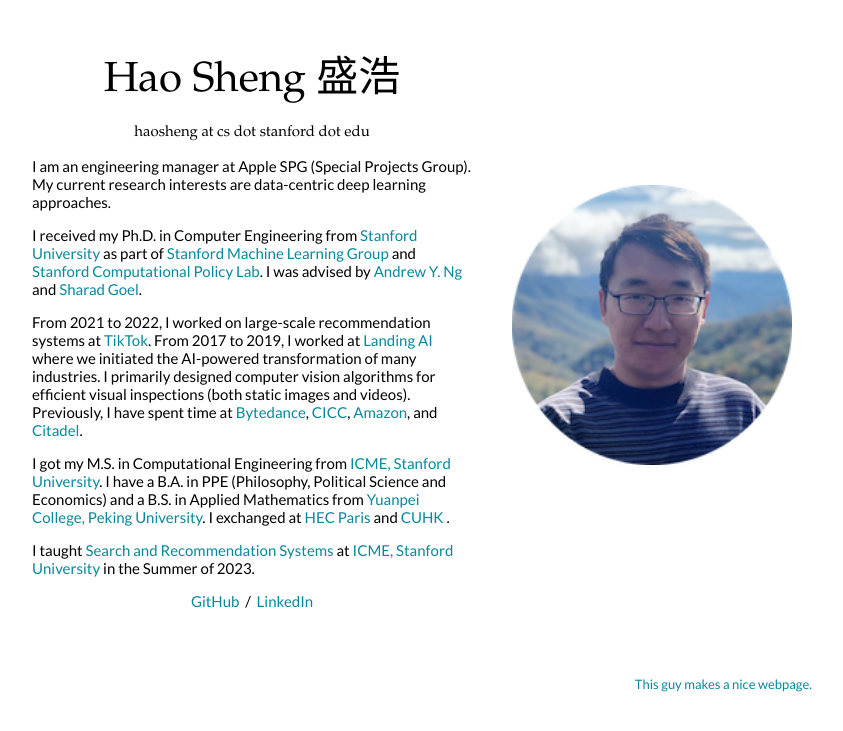
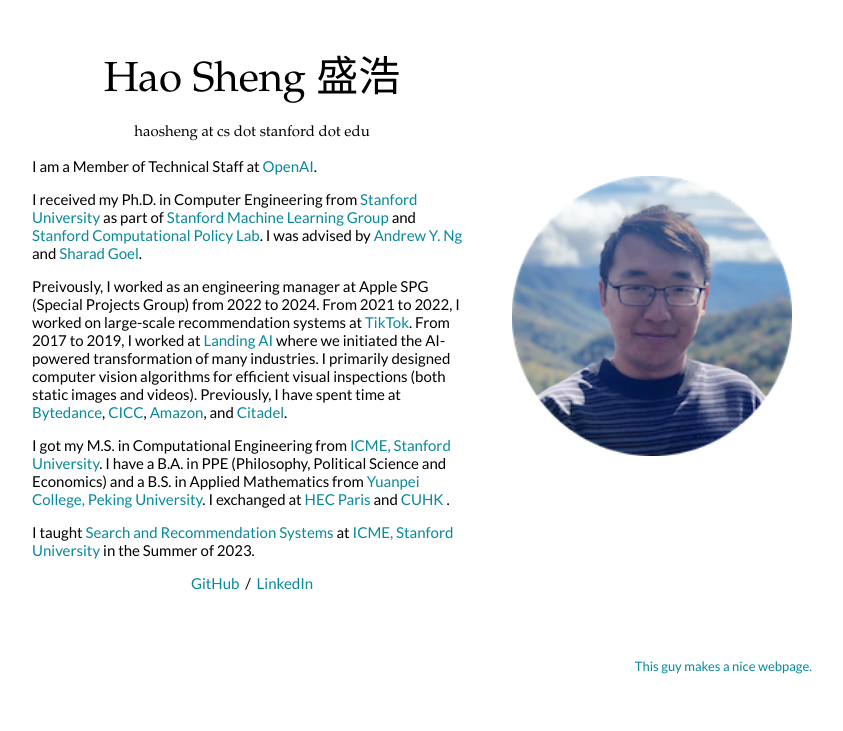
Before and after one commit to haossr/haossr.github.io, a Jekyll site: the page built from _posts/2016-06-07-cs231a.markdown, in a window 1280 px wide. Shown: the top 731 px of the page, without its empty margins (228-1071 px from the left). Built offline with Jekyll 4.4.1, drawn with Linux system fonts in a browser that asks for light colours.

Commit message:
openai update

```diff
--- a/_includes/bio.html
+++ b/_includes/bio.html
@@ -1,5 +1,5 @@
 <p>
-I am an engineering manager at Apple SPG (Special Projects Group). My current research interests are data-centric deep learning approaches.
+I am a Member of Technical Staff at <a href="https://openai.com/">OpenAI</a>.
 </p>
 
 <p>
@@ -7,6 +7,7 @@ I received my Ph.D. in Computer Engineering from  <a href="https://www.stanford.
 </p>
 
 <p>
+Preivously, I worked as an engineering manager at Apple SPG (Special Projects Group) from 2022 to 2024.
 From 2021 to 2022, I worked on large-scale recommendation systems at <a href="https://www.tiktok.com/en/">TikTok</a>.
 From 2017 to 2019, I worked at <a href="https://www.landing.ai">Landing AI</a> where we initiated the AI-powered transformation of many industries.
 I primarily designed computer vision algorithms for efficient visual inspections (both static images and videos).
```
